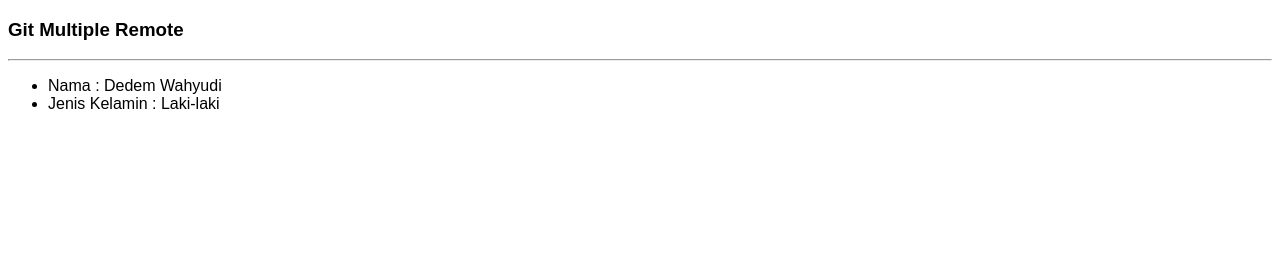
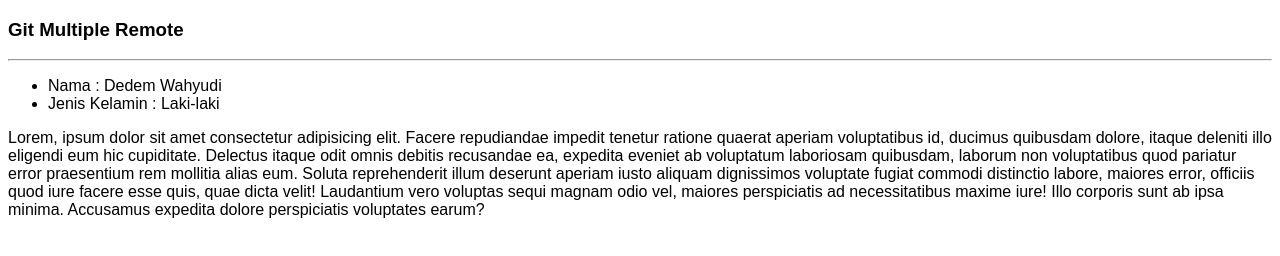
Before and after one commit to dedenwahyudi/git-multiple-remote, a plain HTML site: page index.html in a window 1280 px wide. Drawn offline with Linux system fonts and the light colour scheme.

```diff
--- a/index.html
+++ b/index.html
@@ -13,5 +13,18 @@
       <li>Nama : Dedem Wahyudi</li>
       <li>Jenis Kelamin : Laki-laki</li>
     </ul>
+    <p>
+      Lorem, ipsum dolor sit amet consectetur adipisicing elit. Facere
+      repudiandae impedit tenetur ratione quaerat aperiam voluptatibus id,
+      ducimus quibusdam dolore, itaque deleniti illo eligendi eum hic
+      cupiditate. Delectus itaque odit omnis debitis recusandae ea, expedita
+      eveniet ab voluptatum laboriosam quibusdam, laborum non voluptatibus quod
+      pariatur error praesentium rem mollitia alias eum. Soluta reprehenderit
+      illum deserunt aperiam iusto aliquam dignissimos voluptate fugiat commodi
+      distinctio labore, maiores error, officiis quod iure facere esse quis,
+      quae dicta velit! Laudantium vero voluptas sequi magnam odio vel, maiores
+      perspiciatis ad necessitatibus maxime iure! Illo corporis sunt ab ipsa
+      minima. Accusamus expedita dolore perspiciatis voluptates earum?
+    </p>
   </body>
 </html>
```
Also changed, not shown: biodata.html (added, +25 -0 lines).
